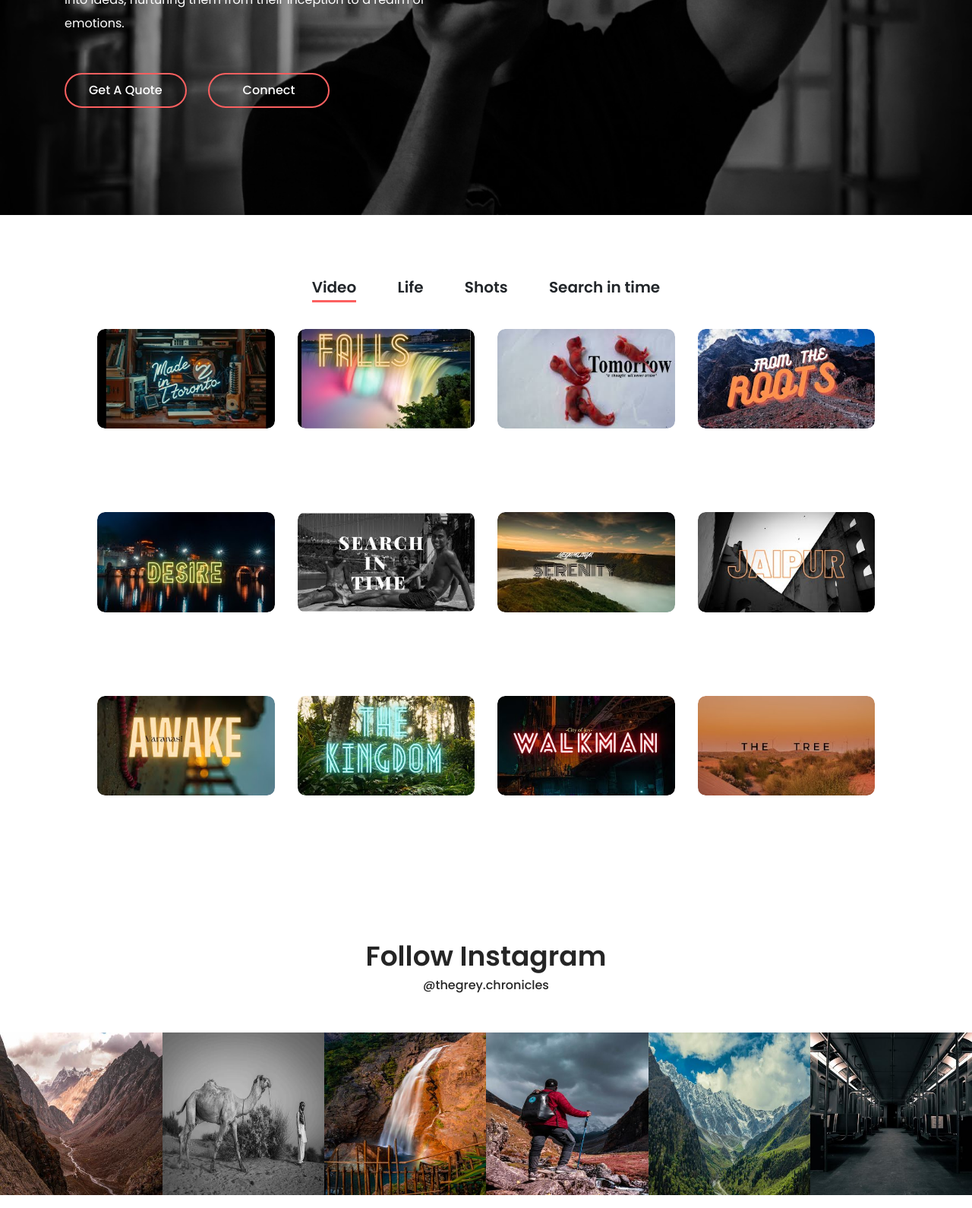
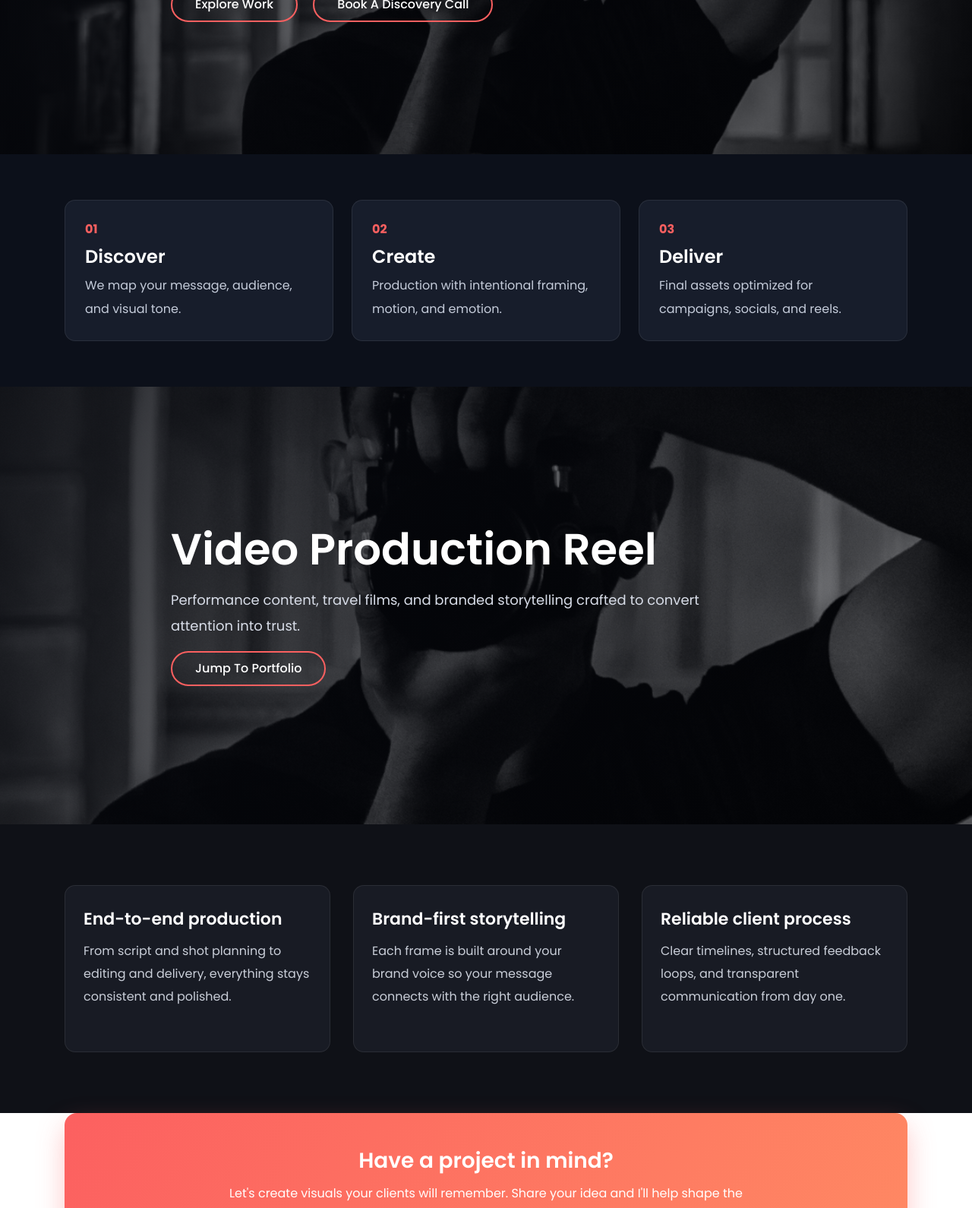
Before and after one commit to akhiljoh/akhiljoh.github.io, a website: page index.html in a window 1280 px wide. Shown: the part 597-2187 px from the top of the page at 76% size. Drawn offline with Linux system fonts and the light colour scheme.

Commit message:
Create immersive parallax homepage storytelling flow

```diff
--- a/index.html
+++ b/index.html
@@ -108,53 +108,89 @@
     <!-- Header Area End -->
 
     <!-- Welcome Area Start -->
-    <section class="welcome-area">
-        <div class="welcome-slides owl-carousel">
-            <!-- Single Slide -->
-            <div class="single-welcome-slide bg-img bg-overlay" style="background-image: url(images/bg/akhil-bg.jpg);">
-                <div class="container h-100">
-                    <div class="row h-100 align-items-center">
-                        <!-- Welcome Text -->
-                        <div class="col-12 col-lg-8 col-xl-6">
-                            <div class="welcome-text">
-                                <h2 data-animation="bounceInDown" data-delay="900ms">Hello <br>I'm Akhil Johny</h2>
-                                <p data-animation="bounceInDown" data-delay="500ms">I am an adaptive hybrid artist, poised to transform your ideas into innovative solutions. My journey centers on transforming moments into art, and I'm here to provide creative solutions for your specific needs. I have unwavering faith in my system, where I breathe life into ideas, nurturing them from their inception to a realm of emotions.</p>
-                                <div class="hero-btn-group" data-animation="bounceInDown" data-delay="100ms">
-<!--                                    <a href="#" class="btn alime-btn mb-3 mb-sm-0 mr-4">Get a Quote</a>-->
-                                    <a class="btn alime-btn mb-3 mb-sm-0 mr-4" href="mailto:thegreychronicles@gmail.com">Get a Quote</a>
-                                    <a class="btn alime-btn mb-3 mb-sm-0 mr-4" href="tel:+1(437)-258-8637">Connect</a>
-<!--                                    <a class="hero-mail-contact" href="thegreychronicles@gmail.com">thegreychronicles@gmail.com</a>-->
-                                </div>
-                            </div>
-                        </div>
-                    </div>
-                </div>
+    <section class="cinema-hero parallax-panel" id="top">
+        <div class="parallax-overlay"></div>
+        <div class="container hero-content">
+            <span class="hero-kicker">Akhil Johny Visual Lab</span>
+            <h1>Creative direction + video production<br>that makes your brand unforgettable.</h1>
+            <p>Scroll to experience my process — from concept, to cinematic execution, to final delivery.</p>
+            <div class="hero-btn-group">
+                <a class="btn alime-btn mb-3 mb-sm-0 mr-3" href="#video-production">Explore Work</a>
+                <a class="btn alime-btn mb-3 mb-sm-0" href="mailto:thegreychronicles@gmail.com">Book a Discovery Call</a>
             </div>
+        </div>
+    </section>
 
-            <!-- Single Slide -->
-<!--            <div class="single-welcome-slide bg-img bg-overlay" style="background-image: url(img/bg-img/2.jpg);">-->
-<!--                <div class="container h-100">-->
-<!--                    <div class="row h-100 align-items-center">-->
-<!--                        &lt;!&ndash; Welcome Text &ndash;&gt;-->
-<!--                        <div class="col-12 col-lg-8 col-xl-6">-->
-<!--                            <div class="welcome-text">-->
-<!--                                <h2 data-animation="bounceInUp" data-delay="100ms">Hello <br>I'm Akhil Johny</h2>-->
-<!--                                <p data-animation="bounceInUp" data-delay="500ms">I photograph very instinctively. I see how it is taken like that. I do not follow certain styles, philosophies or teachers.</p>-->
-<!--                                <div class="hero-btn-group" data-animation="bounceInUp" data-delay="900ms">-->
-<!--                                    <a href="#" class="btn alime-btn mb-3 mb-sm-0 mr-4">Get a Quote</a>-->
-<!--                                    <a class="hero-mail-contact" href="mailto:hello.alime@gmail.com">hello.alime@gmail.com</a>-->
-<!--                                </div>-->
-<!--                            </div>-->
-<!--                        </div>-->
-<!--                    </div>-->
-<!--                </div>-->
-<!--            </div>-->
+    <section class="process-strip">
+        <div class="container">
+            <div class="process-grid">
+                <article>
+                    <span>01</span>
+                    <h4>Discover</h4>
+                    <p>We map your message, audience, and visual tone.</p>
+                </article>
+                <article>
+                    <span>02</span>
+                    <h4>Create</h4>
+                    <p>Production with intentional framing, motion, and emotion.</p>
+                </article>
+                <article>
+                    <span>03</span>
+                    <h4>Deliver</h4>
+                    <p>Final assets optimized for campaigns, socials, and reels.</p>
+                </article>
+            </div>
+        </div>
+    </section>
+
+    <section class="parallax-panel reel-panel" id="video-production">
+        <div class="parallax-overlay"></div>
+        <div class="container hero-content">
+            <h2>Video Production Reel</h2>
+            <p>Performance content, travel films, and branded storytelling crafted to convert attention into trust.</p>
+            <a class="btn alime-btn" href="#portfolio">Jump to Portfolio</a>
         </div>
     </section>
     <!-- Welcome Area End -->
 
+    <section class="value-strip section-padding-80-50">
+        <div class="container">
+            <div class="row">
+                <div class="col-12 col-md-4">
+                    <div class="value-card">
+                        <h4>End-to-end production</h4>
+                        <p>From script and shot planning to editing and delivery, everything stays consistent and polished.</p>
+                    </div>
+                </div>
+                <div class="col-12 col-md-4">
+                    <div class="value-card">
+                        <h4>Brand-first storytelling</h4>
+                        <p>Each frame is built around your brand voice so your message connects with the right audience.</p>
+                    </div>
+                </div>
+                <div class="col-12 col-md-4">
+                    <div class="value-card">
+                        <h4>Reliable client process</h4>
+                        <p>Clear timelines, structured feedback loops, and transparent communication from day one.</p>
+                    </div>
+                </div>
+            </div>
+        </div>
+    </section>
+
+
+    <section class="home-cta section-padding-0-80">
+        <div class="container">
+            <div class="cta-panel">
+                <h3>Have a project in mind?</h3>
+                <p>Let's create visuals your clients will remember. Share your idea and I'll help shape the right creative direction.</p>
+                <a class="btn alime-btn" href="mailto:thegreychronicles@gmail.com">Start Your Project</a>
+            </div>
+        </div>
+    </section>
+
     <!-- Gallery Area Start -->
-    <div class="alime-portfolio-area section-padding-80 clearfix">
+    <div id="portfolio" class="alime-portfolio-area section-padding-80 clearfix">
         <div class="container-fluid">
             <div class="row">
                 <div class="col-12">
--- a/style.css
+++ b/style.css
@@ -1668,3 +1668,35 @@ input:required {
     border-radius: 10px; }
 
 /*# sourceMappingURL=style.css.map */
+
+
+/* Custom Home Refresh */
+.hero-highlights {display:flex;flex-wrap:wrap;gap:10px;margin:20px 0 18px;padding:0;}
+.hero-highlights li {background:rgba(255,255,255,0.16);border:1px solid rgba(255,255,255,0.4);color:#fff;padding:8px 14px;border-radius:30px;font-size:13px;letter-spacing:.4px;}
+.value-strip {background:#0f1117;}
+.value-card {background:#181b24;padding:30px 24px;border-radius:14px;margin-bottom:30px;min-height:220px;border:1px solid rgba(255,255,255,0.08);}
+.value-card h4 {color:#fff;font-size:22px;margin-bottom:12px;}
+.value-card p {color:#c9ced8;}
+.home-cta .cta-panel {background:linear-gradient(120deg,#fc6060,#ff8a63);padding:45px 30px;border-radius:16px;text-align:center;box-shadow:0 16px 35px rgba(252,96,96,0.35);}
+.home-cta .cta-panel h3,.home-cta .cta-panel p {color:#fff;}
+.home-cta .cta-panel p {max-width:700px;margin:10px auto 24px;}
+.home-cta .alime-btn {background:#fff;color:#fc6060;border-color:#fff;}
+.home-cta .alime-btn:hover {background:transparent;color:#fff;}
+
+
+html { scroll-behavior: smooth; }
+.cinema-hero,.reel-panel{position:relative;min-height:100vh;display:flex;align-items:center;background-size:cover;background-position:center;background-attachment:fixed;}
+.cinema-hero{background-image:url("images/bg/akhil-bg.jpg");}
+.reel-panel{min-height:72vh;background-image:url("images/bg/akhil-crop-1.jpg");}
+.parallax-overlay{position:absolute;inset:0;background:linear-gradient(130deg,rgba(6,8,14,.82),rgba(6,8,14,.45));}
+.hero-content{position:relative;z-index:2;color:#fff;max-width:860px;}
+.hero-content h1,.hero-content h2{color:#fff;font-size:clamp(2rem,4.5vw,4rem);line-height:1.12;margin-bottom:18px;}
+.hero-content p{color:#d8dde8;max-width:760px;font-size:18px;}
+.hero-kicker{display:inline-block;color:#fff;background:rgba(252,96,96,.9);padding:7px 14px;border-radius:99px;margin-bottom:14px;letter-spacing:.08em;text-transform:uppercase;font-size:12px;}
+.process-strip{background:#0c101a;padding:60px 0;}
+.process-grid{display:grid;grid-template-columns:repeat(3,minmax(0,1fr));gap:24px;}
+.process-grid article{background:#171d2b;border:1px solid rgba(255,255,255,.08);border-radius:14px;padding:26px;}
+.process-grid span{color:#fc6060;font-weight:700;}
+.process-grid h4{color:#fff;margin:8px 0;}
+.process-grid p{color:#c5ccda;margin:0;}
+@media (max-width: 991px){.process-grid{grid-template-columns:1fr;}.cinema-hero,.reel-panel{background-attachment:scroll;min-height:80vh;}}
```
